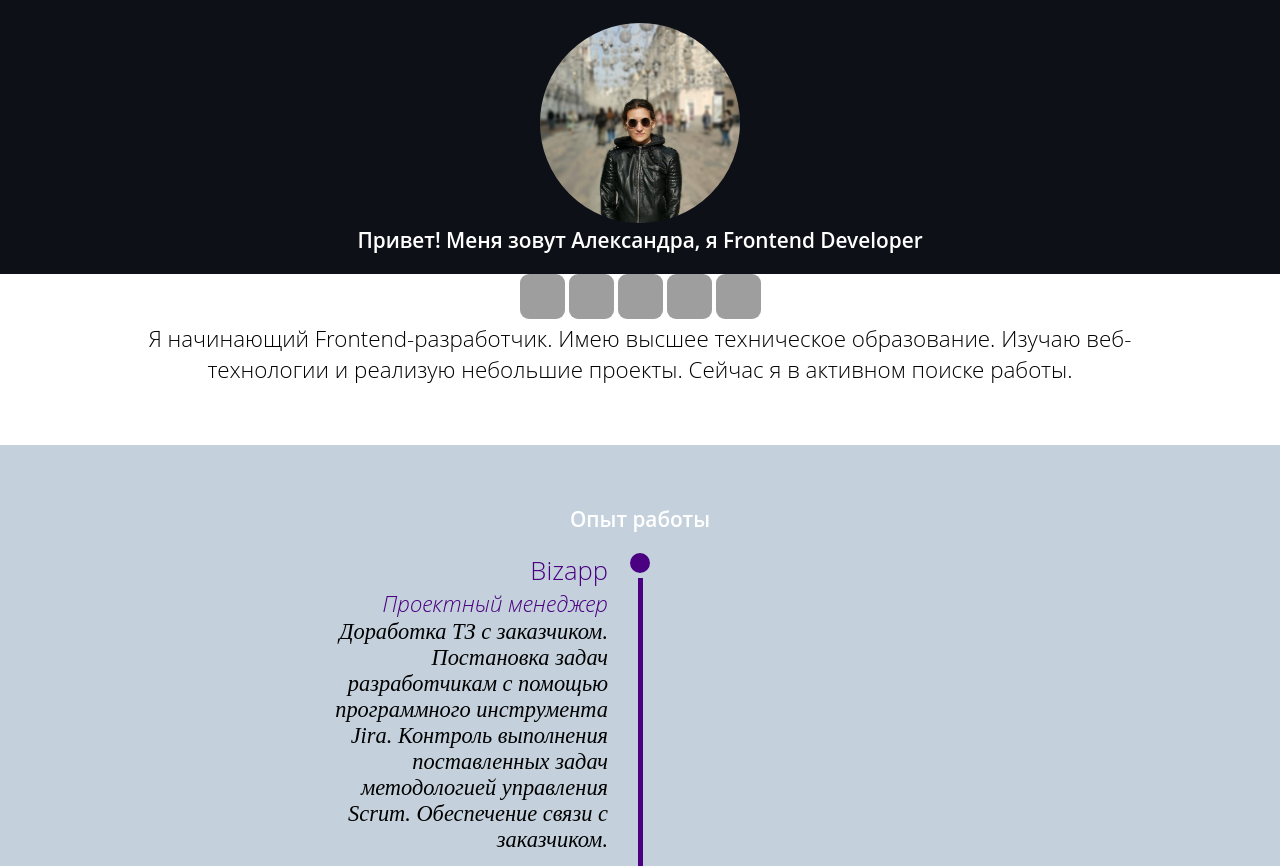
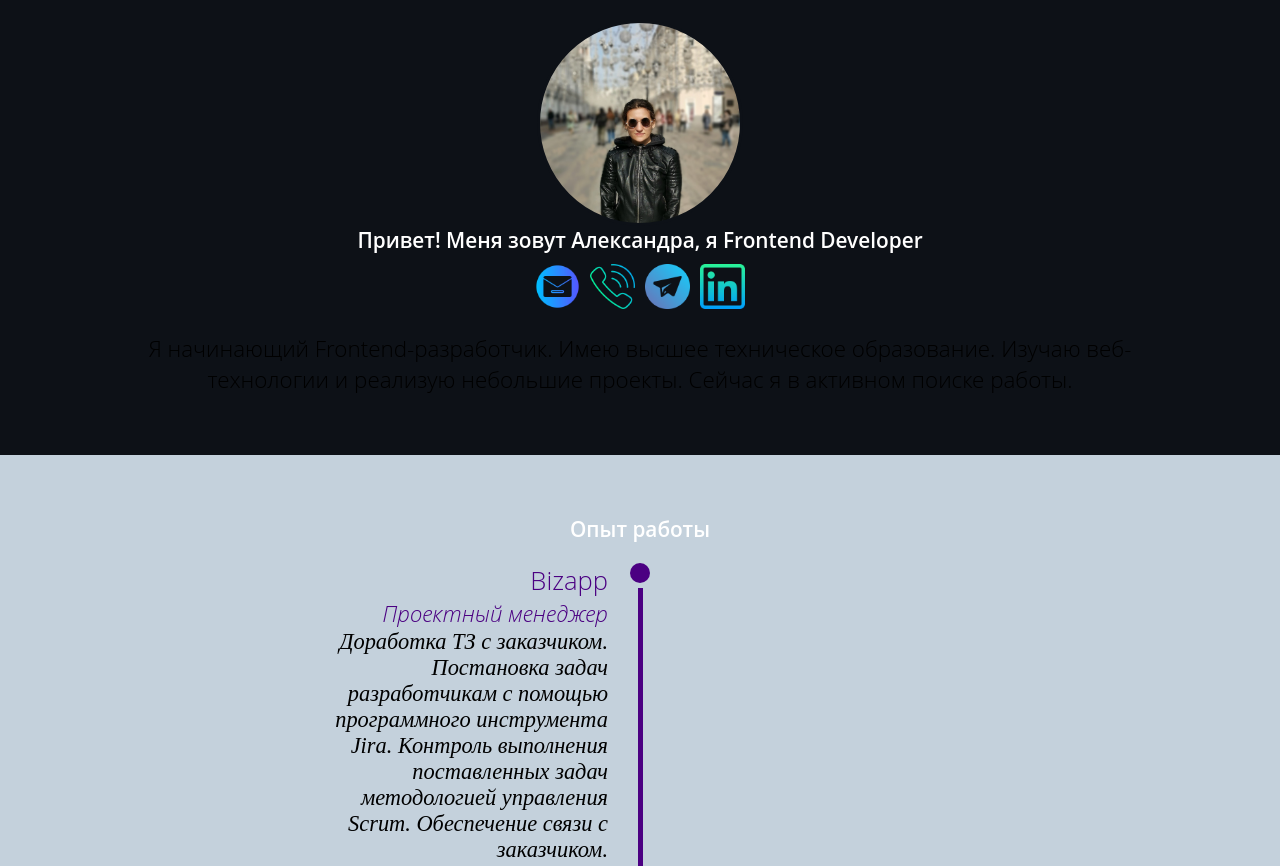
Before and after one commit to 21aLeX/21aLeX.github.io, a plain HTML site: page index.html in a window 1280 px wide. Shown: the top 866 px of the page. Drawn offline with Linux system fonts and the light colour scheme; grey boxes are pictures that could not be loaded.

Commit message:
feat: добавлен компонент контактов

```diff
--- /dev/null
+++ b/components/contacts/contacts.css
@@ -0,0 +1,21 @@
+.link{
+  margin-left: auto;
+  margin-right: auto;
+  position: relative;
+  text-align: center;
+  display: flex;
+  gap: 10px;
+  justify-content: center;
+  margin-top: 10px;
+}
+.messenger{
+  position: relative;
+  width: 45px;
+  height: 45px;
+  background-size: cover;
+  background-position: center;
+  background-repeat: no-repeat;
+}
+.messenger:hover{
+  transform: scale(1.1)
+}
--- a/components/contacts/contacts.html
+++ b/components/contacts/contacts.html
@@ -0,0 +1,10 @@
+<div class="link">
+    <a href="mailto:aleksandra12mail@mail.ru" class="_animItems" target="_blank"> <img src="../../assets/email.png"
+            class="messenger"></a>
+    <a href="tel:+79516368960" class="_animItems" target="_blank"> <img src="../../assets/phone.png"
+            class="messenger"></a>
+    <a href="https://t.me/aleksandraman12" class="_animItems" target="_blank"> <img src="../../assets/telegramm.png"
+            class="messenger"></a>
+    <a href="https://www.linkedin.com/in/alex-zolotuhina/" class="_animItems" target="_blank"> <img
+            src="../../assets/linkedin.png" class="messenger"></a>
+</div>
--- a/components/info/info.css
+++ b/components/info/info.css
@@ -1,10 +1,3 @@
-#app{
-    position: relative;
-    background-image: url('../../assets/header.svg');
-    background-size: cover;
-    padding: 20px;
-    background-color: #0d1117;
-}
 .photo{
   position: relative;
   background-image: url('../../assets/photo.jpg');
--- a/index.html
+++ b/index.html
@@ -5,24 +5,13 @@
     <meta charset="utf-8">
     <link href="style.css" rel="stylesheet">
     <link href="./components/info/info.css" rel="stylesheet">
+    <link href="./components/contacts/contacts.css" rel="stylesheet">
     <script type="module" src="script.js"></script>
     <meta name="viewport" content="width=device-width, initial-scale=1.0, user-scalable=no">
 </head>
 
 <body>
     <div id="app">
-    </div>
-    <div class="link">
-        <a href="https://vk.com/id159869456" class="_animItems" target="_blank"> <img
-                src="https://img.icons8.com/fluency/48/000000/vk-com.png" class="messenger"></a>
-        <a href="https://www.instagram.com/aleksandraman12/" class="_animItems" target="_blank"><img
-                src="https://img.icons8.com/fluency/50/000000/instagram-new.png" class="messenger"></a>
-        <a href="mailto:aleksandra12mail@mail.ru" class="_animItems" target="_blank"> <img
-                src="https://img.icons8.com/fluency/50/000000/mail.png" class="messenger"></a>
-        <a href="tel:+79516368960" class="_animItems" target="_blank"> <img
-                src="https://img.icons8.com/color/50/000000/outgoing-call.png" class="messenger"></a>
-        <a href="https://t.me/aleksandraman12" class="_animItems" target="_blank"> <img
-                src="https://img.icons8.com/fluency/50/000000/telegram-app.png" class="messenger"></a>
     </div>
     <div class="text">Я начинающий Frontend-разработчик. Имею высшее техническое образование. Изучаю веб-технологии
         и
--- a/script.js
+++ b/script.js
@@ -16,6 +16,7 @@ function loadComponent(filePath, containerId) {
 }
 
 loadComponent('./components/info/info.html', 'app');
+loadComponent('./components/contacts/contacts.html', 'app');
 setTimeout(()=>{
     animOnScroll();
 }, 300);
--- a/style.css
+++ b/style.css
@@ -1,22 +1,28 @@
-
-body{
+body {
   margin: 0;
   position: absolute;
   height: 100%;
   width: 100%;
   overflow: auto;
   overflow-x: hidden;
+  background-color: #0d1117;
 }
-#app{
-  height: max-content;
+
+#app {
+  position: relative;
+  background-image: url('../../assets/header.svg');
+  background-size: cover;
+  padding: 20px;
 }
-ul{
+
+ul {
   margin-left: auto;
   margin-right: auto;
   text-align: left;
   margin-bottom: 0%;
 }
-button{
+
+button {
   color: white;
   border: 2px solid rgb(75, 0, 130);
   background-color: rgb(75, 0, 130);
@@ -28,59 +34,45 @@ button{
   margin-bottom: 0;
   padding: 1.2em 2.8em;
 }
-button:hover{
+
+button:hover {
   border-color: rgb(75, 0, 130);
-  background-color: rgb(196,209,220);
+  background-color: rgb(196, 209, 220);
   color: #fff;
-  box-shadow: 0 0 10px 0  rgb(196,209,220) inset, 0 0 10px 4px rgb(75, 0, 130);
+  box-shadow: 0 0 10px 0 rgb(196, 209, 220) inset, 0 0 10px 4px rgb(75, 0, 130);
   transition: all 150ms ease-in-out;
 }
-a{
+
+a {
   text-decoration: none;
 }
 
-.link{
-  margin-left: auto;
-  margin-right: auto;
-  position: relative;
-  text-align: center;
-}
-.messenger{
-  position: relative;
-  width: 45px;
-  height: 45px;
-  background-size: cover;
-  background-position: center;
-  background-repeat: no-repeat;
-  border-radius: 20%;
-}
-.messenger:hover{
-  box-shadow:  0 0 10px 2px rgb(75, 0, 130);
-  transition: all 150ms ease-in-out;
-}
-.text{
+
+.text {
   text-align: center;
   width: 30%;
   margin-left: auto;
   margin-right: auto;
   margin-bottom: 60px;
-  font-family: 'Open Sans',Arial,sans-serif;
+  font-family: 'Open Sans', Arial, sans-serif;
   font-weight: 300;
   color: #000;
   /* font-size: 200%; */
 }
 
-.fondOne, .fondTwo{
+.fondOne,
+.fondTwo {
   position: relative;
   width: auto;
   height: auto;
   margin: 0%;
   padding-top: 60px;
   padding-bottom: 60px;
-  background-color: rgb(196,209,220) ;
+  background-color: rgb(196, 209, 220);
   text-align: center;
 }
-.blockJob1{
+
+.blockJob1 {
   position: relative;
   text-align: right;
   width: 50%;
@@ -89,85 +81,97 @@ a{
   margin-left: auto;
   margin-right: auto;
 }
-.blockJob2{
+
+.blockJob2 {
   text-align: left;
 }
-.caseJob1{
+
+.caseJob1 {
   position: relative;
   width: 45%;
   transform: scale(0);
   transition: all 0.5s ease 0s;
 }
-.caseJob1._active{
+
+.caseJob1._active {
   transform: scale(1);
 }
 
-.caseJob2{
+.caseJob2 {
   position: relative;
   margin-left: auto;
 }
-.nameJob{
-  font-family: 'Open Sans',Arial,sans-serif;
+
+.nameJob {
+  font-family: 'Open Sans', Arial, sans-serif;
   font-weight: 200;
   color: rgb(75, 0, 130);
   font-size: 160%;
 }
-.nameVacancy{
+
+.nameVacancy {
   font-style: italic;
-  font-family: 'Open Sans',Arial,sans-serif;
+  font-family: 'Open Sans', Arial, sans-serif;
   font-weight: 200;
   color: rgb(75, 0, 130);
   font-size: 100%;
 }
-.work{
+
+.work {
   font-style: italic;
   font-weight: 200;
   color: rgb(0, 0, 0);
   font-size: 100%;
 }
-.circle{
+
+.circle {
   position: absolute;
   width: 20px;
   height: 20px;
   background-color: rgb(75, 0, 130);
   border-radius: 50%;
-  left:0;
-  right:0;
-  top:0;
-  bottom:0;
+  left: 0;
+  right: 0;
+  top: 0;
+  bottom: 0;
   margin: 20px auto 0 auto;
 }
-.rectangle{
+
+.rectangle {
   position: absolute;
   width: 5px;
   height: 100px;
   background-color: rgb(75, 0, 130);
-  left:0;
-  right:0;
-  top:45px;
-  bottom:-15px;
+  left: 0;
+  right: 0;
+  top: 45px;
+  bottom: -15px;
   margin: auto;
   height: initial;
 }
-.fondTwo{
+
+.fondTwo {
   background-color: white;
 }
-li.text{
+
+li.text {
   text-align: left;
   margin-bottom: 10px;
   font-style: italic;
   font-size: 100%;
   font-weight: 100;
-  transform: translate(120%,0px);
+  transform: translate(120%, 0px);
   opacity: 0;
   transition: all 2.5s ease 0s;
 }
-li.text._active{
 
-  transform: translate(0px,0px);
+li.text._active {
+
+  transform: translate(0px, 0px);
   opacity: 1;
 }
-.container{
+
+.container {
   display: flex;
   position: relative;
   width: 60%;
@@ -175,14 +179,15 @@ li.text._active{
   margin-top: 10px;
 
 }
-.draft{
+
+.draft {
   flex-basis: 0;
   flex-grow: 1;
   position: relative;
   display: flex;
   flex-wrap: wrap;
   align-items: flex-end;
-  background-color: rgb(196,209,220);
+  background-color: rgb(196, 209, 220);
   margin-left: 1%;
   margin-right: 1%;
   text-align: left;
@@ -190,26 +195,30 @@ li.text._active{
   opacity: 0;
 }
 
-.draft._active{
+.draft._active {
   transition: all 2s ease 0s;
   opacity: 1;
 }
-.nameProject{
+
+.nameProject {
   position: relative;
   margin-bottom: 10px;
   color: rgb(75, 0, 130);
 
 }
-.textProject{
+
+.textProject {
   color: black;
   font-size: 140%;
 }
-.linkProject{
+
+.linkProject {
   /* bottom: 0px; */
   text-align: right;
 
 }
-.portrait{
+
+.portrait {
   position: relative;
   margin: 0;
   min-width: 150px;
@@ -217,16 +226,18 @@ li.text._active{
   width: 30%;
   height: auto;
   background-image: url('https://avatars.mds.yandex.net/get-kinopoisk-post-img/1345014/95e44cfe0abaddb03e43181d31a9f788/960x540');
-  background-size:cover;
+  background-size: cover;
   background-position: center;
   background-repeat: no-repeat;
   transition: all 0.8s ease 0s;
 }
-.portrait._active{
- box-shadow:10px 10px 2px 1px rgba(0, 0, 0, .3);
- border: 1px solid rgb(196,209,220);
+
+.portrait._active {
+  box-shadow: 10px 10px 2px 1px rgba(0, 0, 0, .3);
+  border: 1px solid rgb(196, 209, 220);
 }
-.biography{
+
+.biography {
   position: relative;
   flex-basis: 50%;
   opacity: 0.6;
@@ -237,12 +248,14 @@ li.text._active{
   font-size: 112.50%;
   line-height: 1.55;
 }
-.footer{
+
+.footer {
   width: 100%;
   height: 10%;
 
 }
-.childFooter{
+
+.childFooter {
   width: 100%;
   height: 100%;
   color: black;
@@ -251,65 +264,83 @@ li.text._active{
   background-size: cover;
   background-size: contain;
 }
-div.contacts{
+
+div.contacts {
   font-size: 80%;
   position: absolute;
   left: 85%;
   text-align: left;
 }
-div.coopir{
+
+div.coopir {
   margin: 0;
   position: absolute;
   left: 25%;
   text-align: left;
 }
-@media (max-width: 992px){
 
-.blockJob1{
+@media (max-width: 992px) {
+
+  .blockJob1 {
     text-align: left;
     margin-left: auto;
   }
-.caseJob1, .caseJob2{
+
+  .caseJob1,
+  .caseJob2 {
     width: 90%;
     margin-left: 10%;
   }
-.circle{
+
+  .circle {
     margin: 20px 0 0;
   }
-.rectangle{
+
+  .rectangle {
     margin-left: 7.5px;
   }
 
 }
 
 
-@media (max-width: 1280px) and (orientation: landscape), (max-width: 1280px){
-  .text{
+@media (max-width: 1280px) and (orientation: landscape),
+(max-width: 1280px) {
+  .text {
     width: 80%;
     font-size: 140%;
   }
-  .vacancy, .nameJob{
+
+  .vacancy,
+  .nameJob {
     font-size: 160%;
   }
-  .title{
+
+  .title {
     font-size: 200%;
   }
-  .nameVacancy, .work{
+
+  .nameVacancy,
+  .work {
     font-size: 140%;
   }
-  .container, .draft{
+
+  .container,
+  .draft {
     display: block;
     width: 95%;
   }
-  .draft{
+
+  .draft {
     margin-top: 10px;
     padding: 10px;
   }
-  .text.biography{
+
+  .text.biography {
     width: 100%;
     margin: 0;
   }
-  .portrait{
+
+  .portrait {
     margin-left: auto;
     margin-right: auto;
   }
```
Also changed, not shown: assets/email.png (added), assets/linkedin.png (added), assets/phone.png (added), assets/telegramm.png (added). Lines whose indentation alone changed are shown as unchanged.
